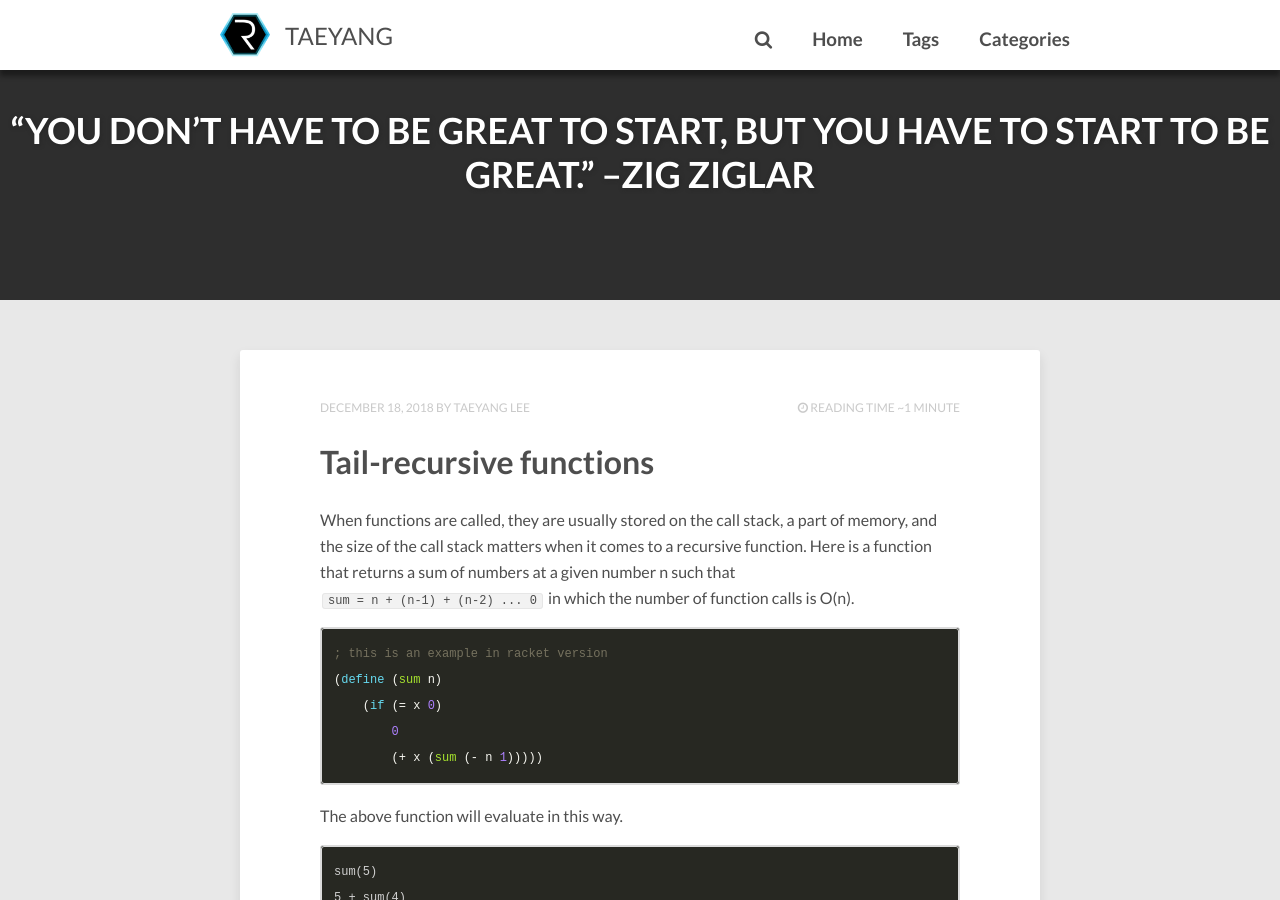
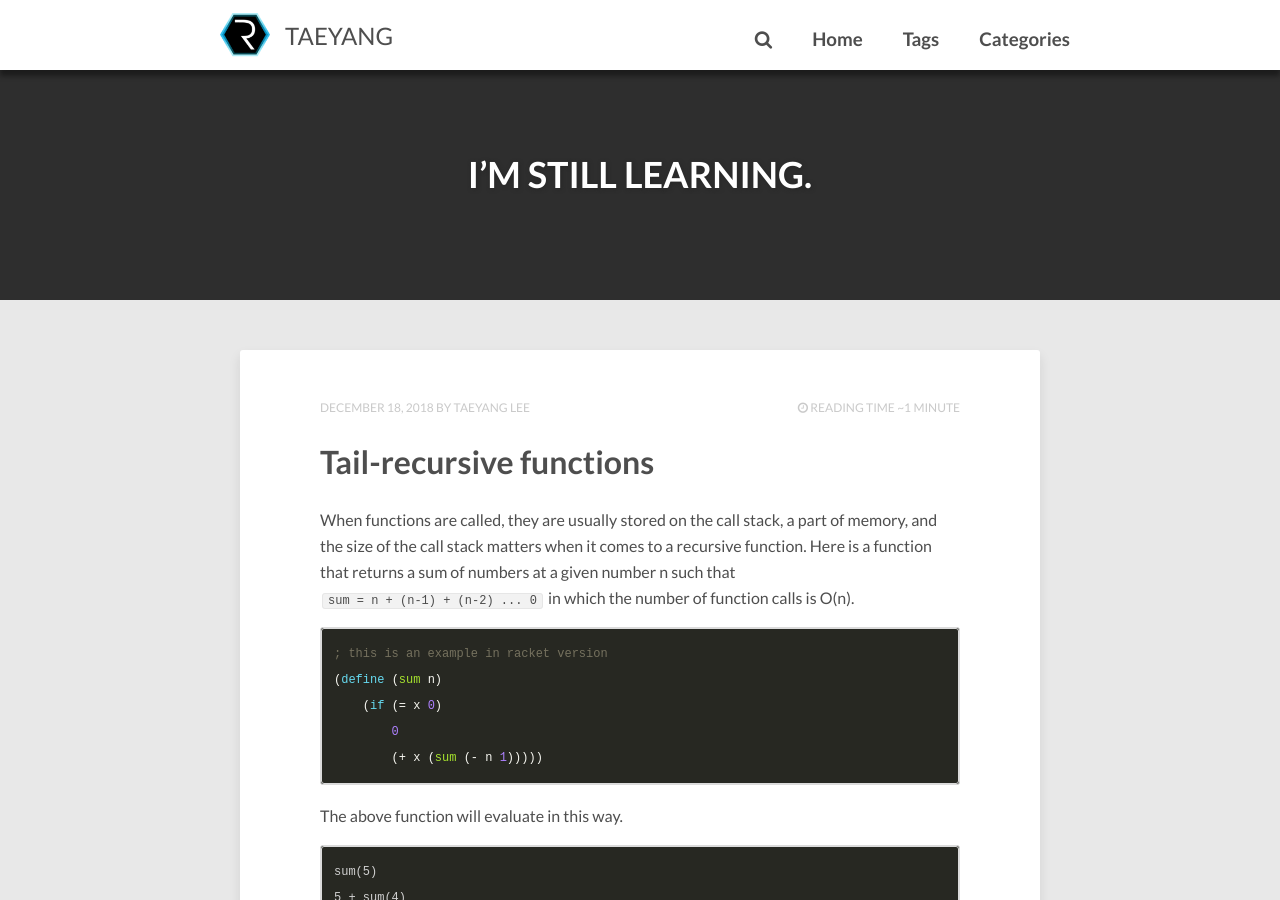
Before and after one commit to mungees/mungees.github.io, a Jekyll site: the page built from index.html, in a window 1280 px wide and 900 px high. Built offline with Jekyll 4.4.1, drawn with Linux system fonts in a browser that asks for light colours; nearby versions of some CDN libraries; the list of posts is cut into pages by our own code; comment, search, counter and statistics services are not loaded.

Commit message:
Update index.html

```diff
--- a/index.html
+++ b/index.html
@@ -1,6 +1,6 @@
 ---
 layout: home
-title: "“YOU DON’T HAVE TO BE GREAT TO START, BUT YOU HAVE TO START TO BE GREAT.” –ZIG ZIGLAR"
+title: "I’M STILL LEARNING."
 description: "Describe this nonsense."
 tags: [Jekyll, theme, themes, responsive, blog, modern]
 comments: false
```
